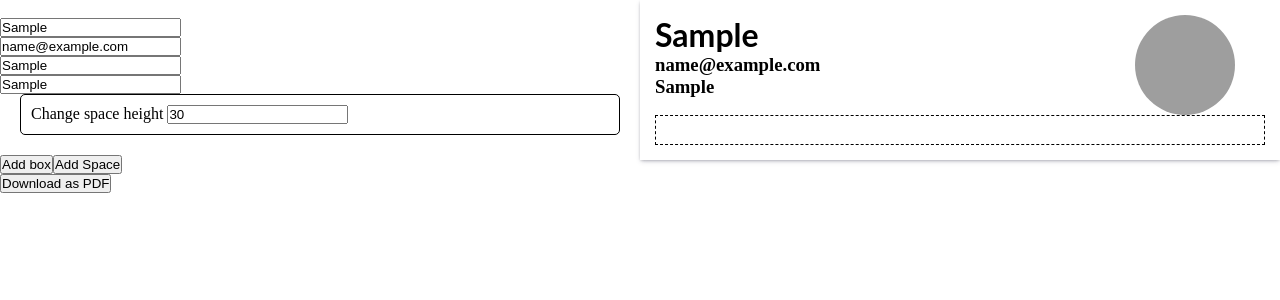
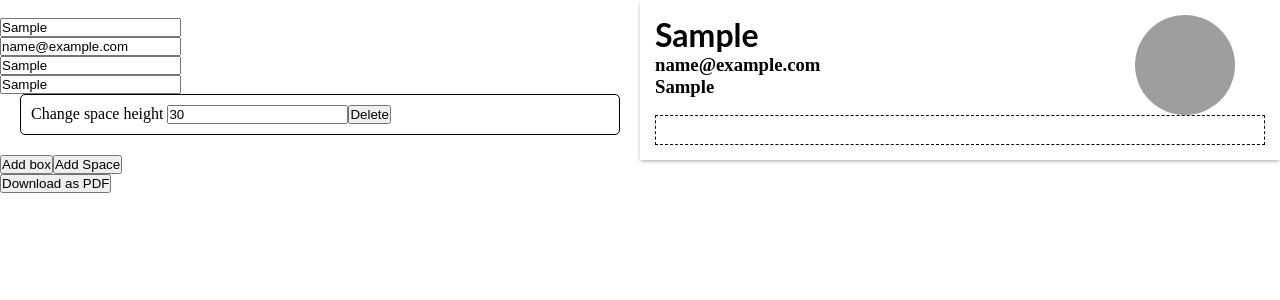
Before and after one commit to Ronaldo7Messi10/Resume, a React (Create React App) app: page /builder in a window 1280 px wide. Both pictures are taken after typing "Sample", "name@example.com", "Sample", "Sample" into the empty fields and a click on the button "Add Space". Shown: the top 300 px of the page. Built offline with nearby package versions, Linux system fonts and the light colour scheme; grey boxes are pictures that could not be loaded.

Commit message:
2 files modified

```diff
--- a/components/Box.tsx
+++ b/components/Box.tsx
@@ -155,6 +155,7 @@ export default function Box() {
             if (x.type == 'DynamicSpace') {
               return (
                 <div
+                  key={idx}
                   style={{ height: x.height }}
                   className="dynamic-space-result"
                 ></div>
--- a/components/DynamicSpace.tsx
+++ b/components/DynamicSpace.tsx
@@ -1,13 +1,6 @@
 import * as React from 'react';
 import { useSelector, useDispatch } from 'react-redux';
-import {
-  addBoxes,
-  realBoxes,
-  boxesSliceState,
-  filterData,
-  updateBasic,
-  updateSpace,
-} from '../redux/slices/boxes';
+import { deleteBoxes, updateSpace } from '../redux/slices/boxes';
 
 export default function DynamicSpace(props) {
   const dispatch = useDispatch();
@@ -17,6 +10,9 @@ export default function DynamicSpace(props) {
     }
     dispatch(updateSpace({ data: parseInt(x), index: props.index }));
   };
+  const deleteSpace = () => {
+    dispatch(deleteBoxes(props.index));
+  };
   return (
     <div>
       <label> Change space height </label>
@@ -24,6 +20,7 @@ export default function DynamicSpace(props) {
         value={props.height}
         onChange={(e) => spaceUpdate(e.target.value)}
       />
+      <button onClick={deleteSpace}>Delete</button>
     </div>
   );
 }
```
